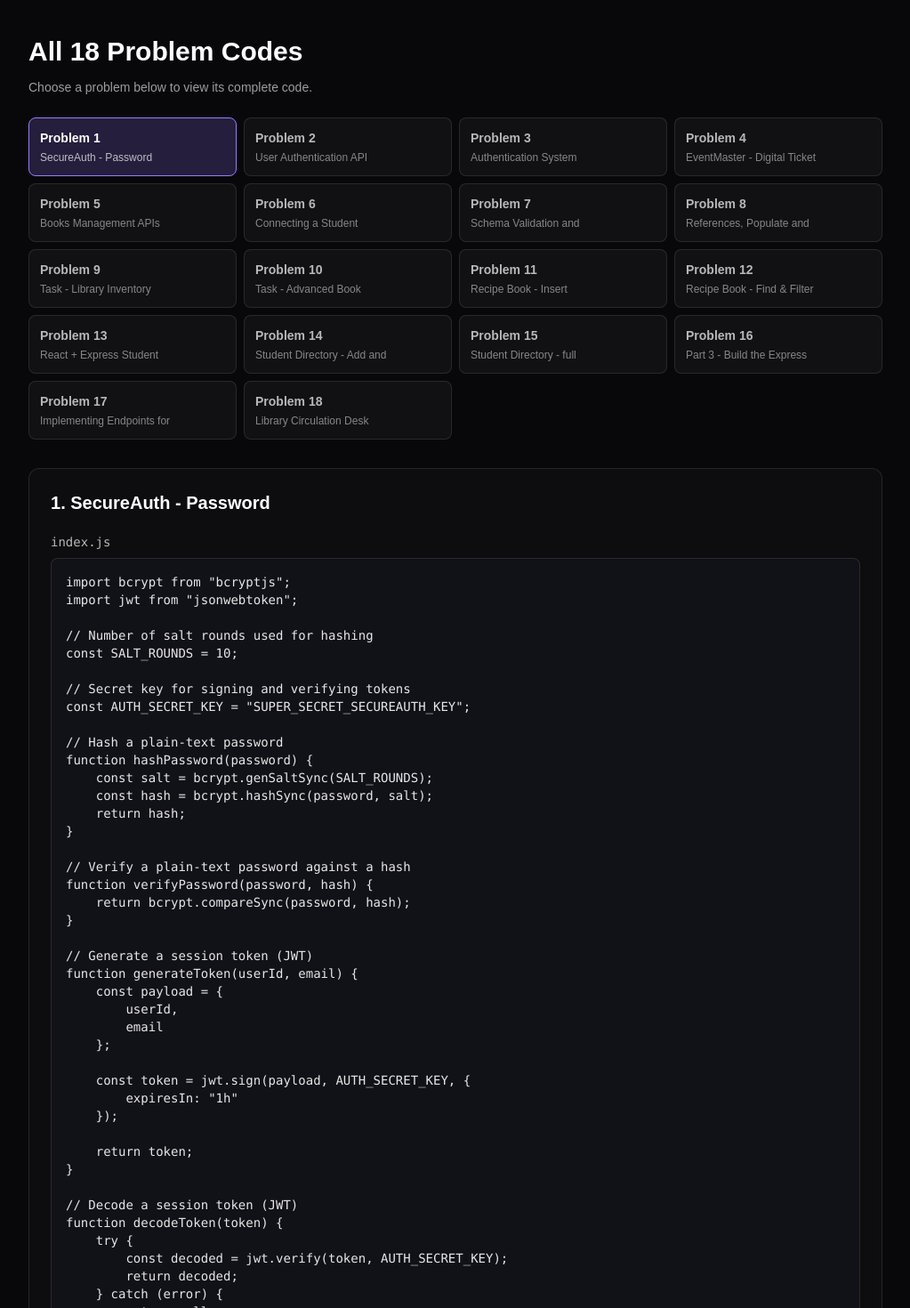
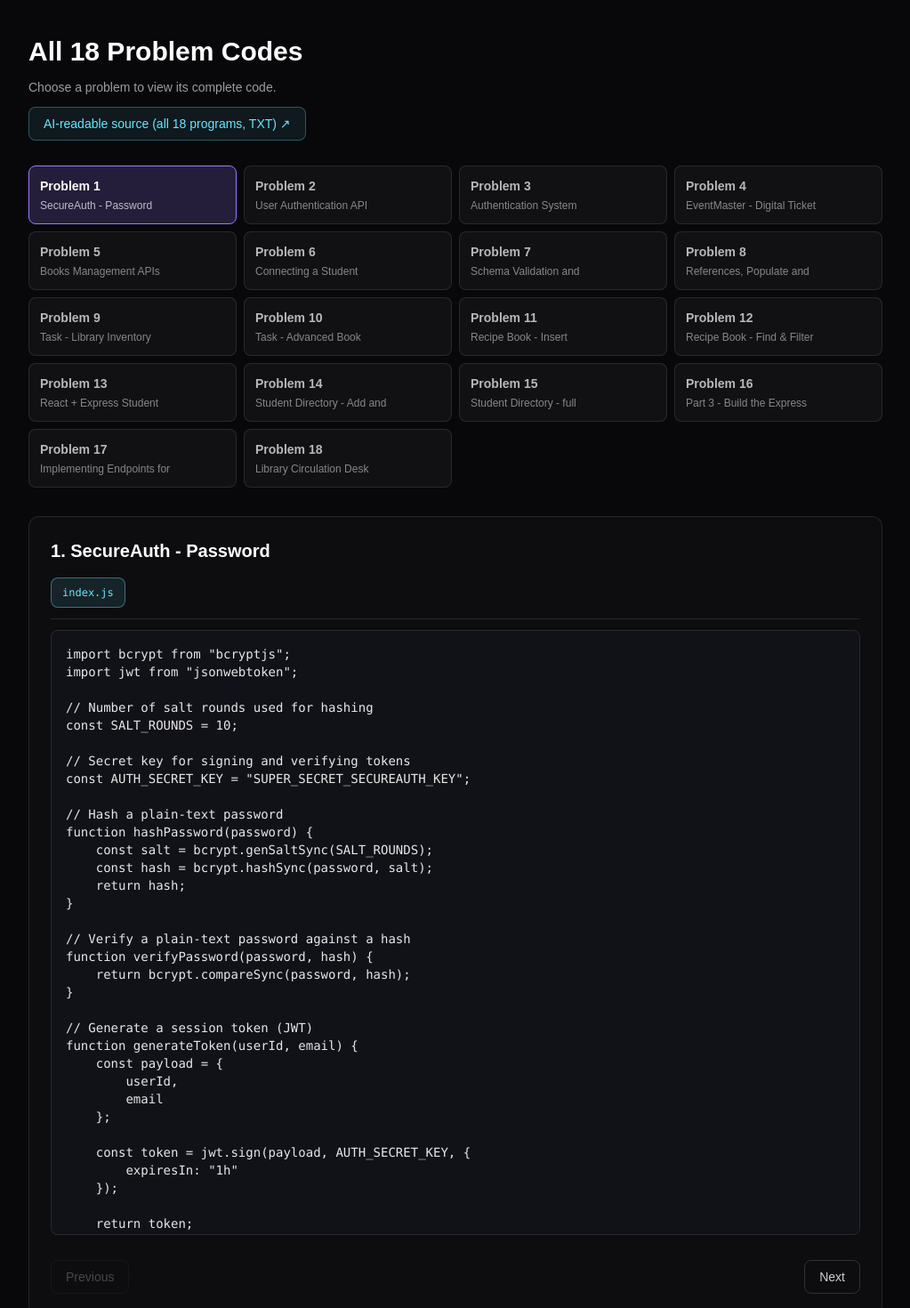
Before and after one commit to Himanshu-Damara/examkit-landing, a Next.js app: page / in a window 1280 px wide. Shown: the top 1470 px of the page at 89% size, without its empty margins (128-1151 px from the left). Built offline with nearby package versions, Linux system fonts and the light colour scheme; no server answers.

Commit message:
Add AI-readable code source and per-problem source file tabs

```diff
--- a/components/simple-code-viewer.tsx
+++ b/components/simple-code-viewer.tsx
@@ -8,14 +8,33 @@ export type CodeProblem = {
   files: { name: string; code: string }[];
 };
 
+const rawSourceUrl = "https://raw.githubusercontent.com/Himanshu-Damara/examkit-landing/main/public/problems.txt";
+
 export default function SimpleCodeViewer({ problems }: { problems: CodeProblem[] }) {
-  const [selectedNumber, setSelectedNumber] = useState(1);
+  const [selectedNumber, setSelectedNumber] = useState(problems[0]?.number ?? 1);
+  const [selectedFileIndex, setSelectedFileIndex] = useState(0);
   const selected = problems.find((problem) => problem.number === selectedNumber) ?? problems[0];
+  const selectedIndex = problems.findIndex((problem) => problem.number === selected.number);
+  const currentFile = selected.files[selectedFileIndex] ?? selected.files[0];
+
+  function selectProblem(number: number) {
+    setSelectedNumber(number);
+    setSelectedFileIndex(0);
+  }
 
   return (
     <div>
       <h1 className="mb-3 text-3xl font-bold text-white">All 18 Problem Codes</h1>
-      <p className="mb-6 text-sm text-white/60">Choose a problem below to view its complete code.</p>
+      <p className="mb-3 text-sm text-white/60">Choose a problem to view its complete code.</p>
+      <a
+        href={rawSourceUrl}
+        target="_blank"
+        rel="noopener noreferrer alternate"
+        type="text/plain"
+        className="mb-7 inline-flex items-center gap-2 rounded-lg border border-cyan/30 bg-cyan/[0.08] px-4 py-2 text-sm font-medium text-cyan transition-colors hover:bg-cyan/15"
+      >
+        AI-readable source (all 18 programs, TXT) ↗
+      </a>
 
       <nav aria-label="Choose a problem" className="mb-8 grid grid-cols-2 gap-2 sm:grid-cols-3 lg:grid-cols-4">
         {problems.map((problem) => (
@@ -23,7 +42,7 @@ export default function SimpleCodeViewer({ problems }: { problems: CodeProblem[]
             key={problem.number}
             type="button"
             title={problem.title}
-            onClick={() => setSelectedNumber(problem.number)}
+            onClick={() => selectProblem(problem.number)}
             aria-pressed={selected.number === problem.number}
             className={`rounded-lg border px-3 py-3 text-left transition-colors ${
               selected.number === problem.number
@@ -37,31 +56,55 @@ export default function SimpleCodeViewer({ problems }: { problems: CodeProblem[]
         ))}
       </nav>
 
-      <section aria-live="polite" className="rounded-xl border border-white/10 bg-white/[0.025] p-4 sm:p-6">
-        <h2 className="mb-5 text-xl font-semibold text-white">
+      <section className="rounded-xl border border-white/10 bg-white/[0.025] p-4 sm:p-6">
+        <h2 className="mb-4 text-xl font-semibold text-white">
           {selected.number}. {selected.title}
         </h2>
-        {selected.files.map((file, index) => (
-          <div key={index} className="mb-6 last:mb-0">
-            <h3 className="mb-2 font-mono text-sm text-white/70">{file.name}</h3>
-            <pre className="overflow-x-auto rounded-lg border border-white/10 bg-[#111118] p-4 font-mono text-xs leading-6 text-white/90 sm:text-sm">
-              <code>{file.code}</code>
+
+        <div className="mb-3 flex flex-wrap gap-2 border-b border-white/10 pb-3" role="tablist" aria-label="Source files">
+          {selected.files.map((file, index) => (
+            <button
+              key={index}
+              type="button"
+              role="tab"
+              aria-selected={currentFile === file}
+              onClick={() => setSelectedFileIndex(index)}
+              className={`rounded-lg border px-3 py-2 font-mono text-xs transition-colors ${
+                currentFile === file
+                  ? "border-cyan/40 bg-cyan/10 text-cyan"
+                  : "border-white/10 bg-white/[0.04] text-white/60 hover:text-white"
+              }`}
+            >
+              {file.name}
+            </button>
+          ))}
+        </div>
+
+        {currentFile && (
+          <div role="tabpanel">
+            <pre className="max-h-[680px] overflow-auto rounded-lg border border-white/10 bg-[#111118] p-4 font-mono text-xs leading-6 text-white/90 sm:text-sm">
+              <code>{currentFile.code}</code>
             </pre>
           </div>
-        ))}
+        )}
+
         <div className="mt-7 flex justify-between gap-3">
           <button
             type="button"
-            disabled={selected.number === problems[0].number}
-            onClick={() => setSelectedNumber(problems[Math.max(0, problems.findIndex((p) => p.number === selected.number) - 1)].number)}
+            disabled={selectedIndex <= 0}
+            onClick={() => selectProblem(problems[selectedIndex - 1].number)}
             className="rounded-lg border border-white/15 px-4 py-2 text-sm text-white/80 disabled:opacity-30"
-          >Previous</button>
+          >
+            Previous
+          </button>
           <button
             type="button"
-            disabled={selected.number === problems[problems.length - 1].number}
-            onClick={() => setSelectedNumber(problems[Math.min(problems.length - 1, problems.findIndex((p) => p.number === selected.number) + 1)].number)}
+            disabled={selectedIndex >= problems.length - 1}
+            onClick={() => selectProblem(problems[selectedIndex + 1].number)}
             className="rounded-lg border border-white/15 px-4 py-2 text-sm text-white/80 disabled:opacity-30"
-          >Next</button>
+          >
+            Next
+          </button>
         </div>
       </section>
     </div>
```
